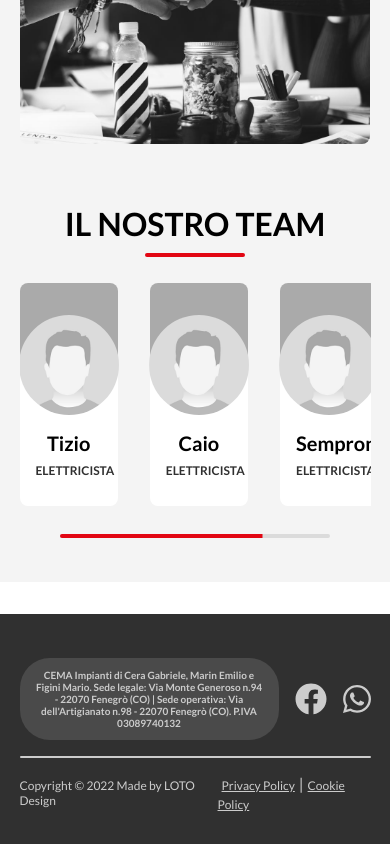
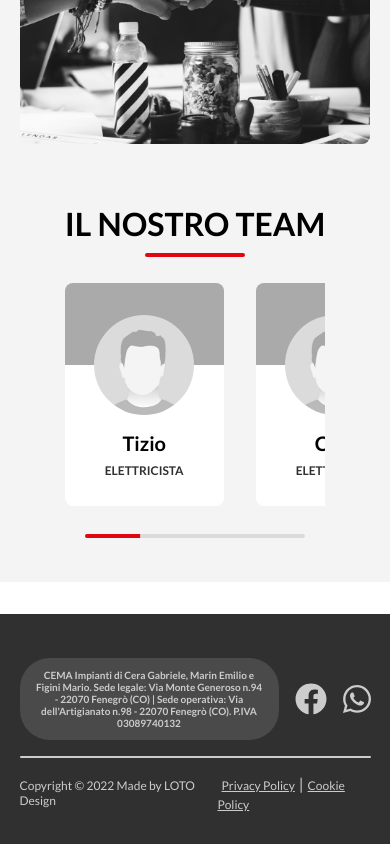
Before and after one commit to LOTO-gpolli/CEMA-impianti, a Next.js app: page / in a window 390 px wide. Shown: the part 3882-4726 px from the top of the page. Built offline with nearby package versions, Linux system fonts and the light colour scheme.

Commit message:
import components from responsive-gabri

```diff
--- a/components/TeamMemberCard/TeamMemberCard.module.css
+++ b/components/TeamMemberCard/TeamMemberCard.module.css
@@ -8,6 +8,12 @@
   position: relative;
   padding: 1rem;
   border-radius: 0.5rem;
+}
+
+@media (max-width: 575px) {
+  .team-member-card {
+    width: 61%;
+  }
 }
 
 .team-member-card__background {
--- a/components/TeamMembers/TeamMembers.jsx
+++ b/components/TeamMembers/TeamMembers.jsx
@@ -1,17 +1,20 @@
-import { useCallback, useEffect, useState } from 'react'
-import useEmblaCarousel from 'embla-carousel-react'
+import { useCallback, useEffect, useState } from 'react';
+import useEmblaCarousel from 'embla-carousel-react';
 /* Components */
-import SectionHeading from '/components/SectionHeading/SectionHeading'
-import TeamMemberCard from '/components/TeamMemberCard/TeamMemberCard.jsx'
+import SectionHeading from '/components/SectionHeading/SectionHeading';
+import TeamMemberCard from '/components/TeamMemberCard/TeamMemberCard.jsx';
+/* Hooks */
+import useMediaQuery from '/hooks/useMediaQuery';
 /* Styles */
-import styles from './TeamMembers.module.css'
+import styles from './TeamMembers.module.css';
 
 const TeamMembers = () => {
   const [viewportRef, embla] = useEmblaCarousel({
-    align: "start",
-    containScroll: "trimSnaps",
-  })
+    align: 'start',
+    containScroll: 'trimSnaps',
+  });
   const [scrollProgress, setScrollProgress] = useState(0);
+  const isDesktop = useMediaQuery('(min-width: 576px)');
 
   const teamMembers = [
     {
@@ -36,7 +39,8 @@ const TeamMembers = () => {
     },
   ];
 
-  const progressStartingPercentage = teamMembers?.length ? 3 / teamMembers.length : 1;
+  const cardShown = isDesktop ? 3 : 1;
+  const progressStartingPercentage = teamMembers?.length ? cardShown / teamMembers.length : 1;
 
   const onScroll = useCallback(() => {
     if (!embla) return;
@@ -49,25 +53,22 @@ const TeamMembers = () => {
     if (!embla) return;
 
     onScroll();
-    embla.on("scroll", onScroll);
+    embla.on('scroll', onScroll);
   }, [embla, onScroll]);
 
   return (
     <div className={`${styles['team-members']}`}>
-      <SectionHeading
-        title='Il nostro team'
-        isSubsectionTitle
-      />
+      <SectionHeading title="Il nostro team" isSubsectionTitle />
       <div className={`${styles['team-members__cards-carousel']}`} ref={viewportRef}>
         <div className={`${styles['team-members__cards-container']}`}>
-          { teamMembers.map(member => (
+          {teamMembers.map((member) => (
             <TeamMemberCard
               image={member.image}
               name={member.name}
               parentClass={styles['team-members__card']}
               role={member.role}
             />
-          )) }
+          ))}
         </div>
         <div className={`${styles['team-members__progress']}`}>
           <div
@@ -78,6 +79,6 @@ const TeamMembers = () => {
       </div>
     </div>
   );
-}
+};
 
 export default TeamMembers;
--- a/components/TeamMembers/TeamMembers.module.css
+++ b/components/TeamMembers/TeamMembers.module.css
@@ -1,10 +1,3 @@
-.team-members {
-  width: 100%;
-  display: flex;
-  flex-direction: column;
-  justify-content: center;
-}
-
 .team-members__cards-carousel {
   padding-top: 0.75rem;
   overflow: hidden;
@@ -17,6 +10,12 @@
 .team-members__card {
   flex: 0 0 28%;
   margin: 0 1rem;
+}
+
+@media (max-width: 575px) {
+  .team-members__card {
+    flex: 0 0 61%;
+  }
 }
 
 .team-members__card:first-child {
--- /dev/null
+++ b/hooks/useMediaQuery.jsx
@@ -0,0 +1,19 @@
+import { useState, useEffect } from 'react';
+
+const useMediaQuery = (query) => {
+  const [matches, setMatches] = useState(false);
+
+  useEffect(() => {
+    const media = window.matchMedia(query);
+    if (media.matches !== matches) {
+      setMatches(media.matches);
+    }
+    const listener = () => setMatches(media.matches);
+    window.addEventListener('resize', listener);
+    return () => window.removeEventListener('resize', listener);
+  }, [matches, query]);
+
+  return matches;
+};
+
+export default useMediaQuery;
```
Also changed, not shown: components/TeamMemberCard/TeamMemberCard.jsx (+8 -8 lines).
